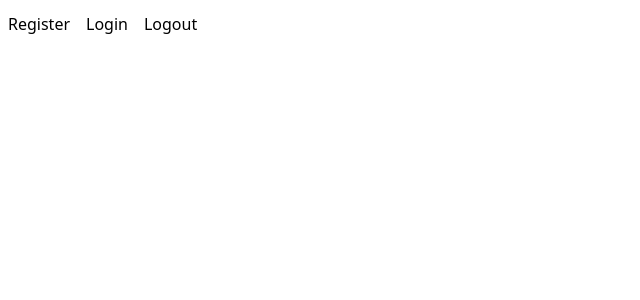
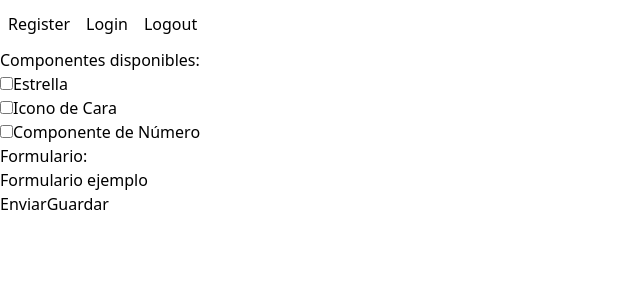
Before and after one commit to No-Country/s9-10-node-react, a React (Vite) app in the folder client/: page /admin in a window 1280 px wide. Shown: the top 300 px of the page, without its empty margins (0-640 px from the left). Built offline with nearby package versions, Linux system fonts and the light colour scheme.

Commit message:
add admin route

```diff
--- a/client/src/App.tsx
+++ b/client/src/App.tsx
@@ -7,6 +7,7 @@ const Home = lazy(() => import('./pages/Home/Home'));
 const Logout = lazy(() => import('./pages/Login/Login'));
 const Login = lazy(() => import('./pages/Login/Login'));
 const Register = lazy(() => import('./pages/Register/Register'));
+const AdminPanel = lazy(() => import('./pages/AdminPanel/AdminPanel'));
 
 const App = () => {
   return (
@@ -18,6 +19,7 @@ const App = () => {
           <Route path='register' element={<Register />} />
           <Route path='login' element={<Login />} />
           <Route path='logout' element={<Logout />} />
+          <Route path='admin' element={<AdminPanel />} />
         </Routes>
       </BrowserRouter>
     </Suspense>
```
